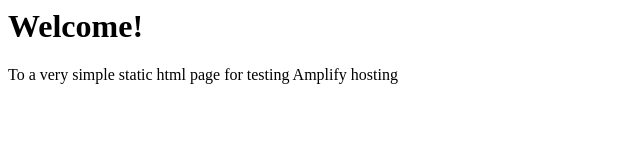
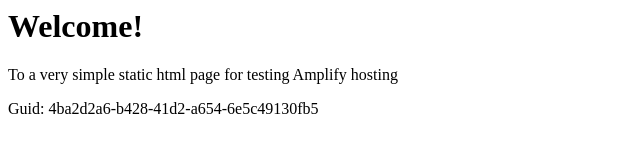
Before and after one commit to aws-aemilia-dub/Github-PR-Commit-Integration-Test-DoNotTouch-v1-preprod-eu-west-1, a website: page src/index.html in a window 1280 px wide. Shown: the whole page, without its empty margins (0-640 px from the left). Drawn offline with Linux system fonts and the light colour scheme.

Commit message:
commit from integ tests

```diff
--- a/src/index.html
+++ b/src/index.html
@@ -1,3 +1,5 @@
+
+
 <html lang="en">
 
 <head>
@@ -10,6 +12,6 @@
 <body>
     <h1>Welcome!</h1>
     <p>To a very simple static html page for testing Amplify hosting</p>
-</body>
+    <p>Guid: 4ba2d2a6-b428-41d2-a654-6e5c49130fb5</p></body>
 
 </html>
```
